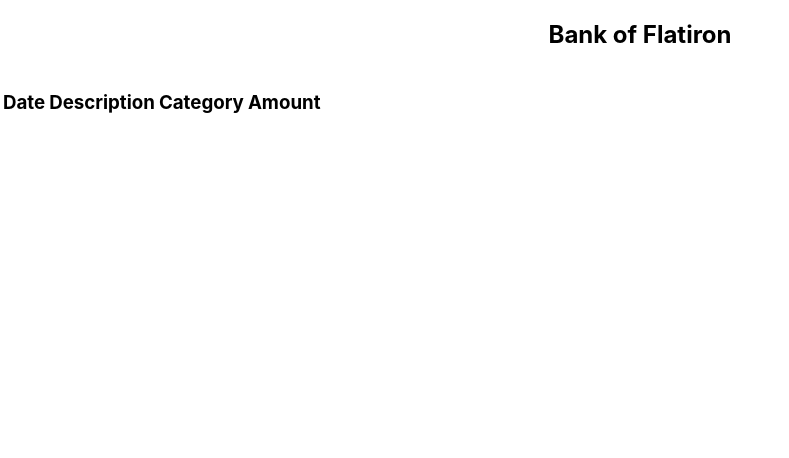
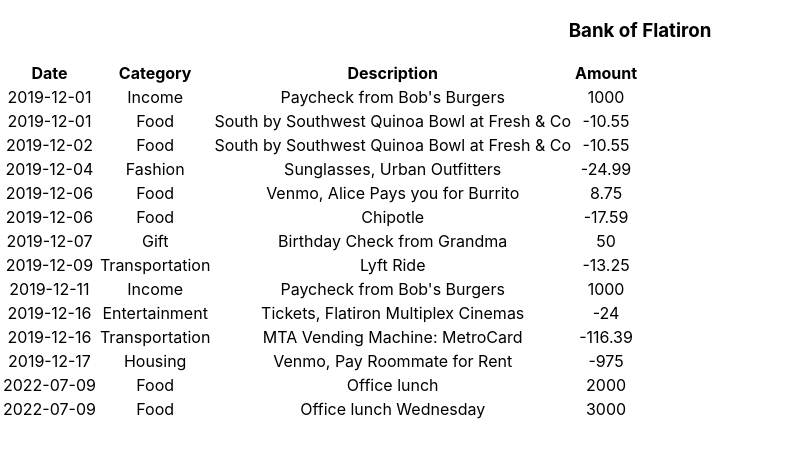
Before and after one commit to Komenpurity/Bank-of-Flatiron, a React (Create React App) app: page / in a window 1280 px wide. Shown: the top 458 px of the page, without its empty margins (0-789 px from the left). Built offline with nearby package versions, Linux system fonts and the light colour scheme; data requests are answered from the project's data file.

Commit message:
added table data on the table

```diff
--- a/package.json
+++ b/package.json
@@ -7,6 +7,8 @@
     "@testing-library/react": "^13.4.0",
     "@testing-library/user-event": "^13.5.0",
     "react": "^18.2.0",
+    "react-bootstrap": "^2.7.4",
+    "react-bootstrap-validation": "^0.1.11",
     "react-dom": "^18.2.0",
     "react-scripts": "5.0.1",
     "web-vitals": "^2.1.4"
--- a/src/components/Transaction.js
+++ b/src/components/Transaction.js
@@ -1,12 +1,36 @@
-import React from 'react'
+import React, { useEffect, useState }  from 'react'
 import TransactionList from './TransactionList'
+import Table from 'react-bootstrap/Table';
 
 export default function Transaction() {
+
+  const [transactions,setTransactions] = useState([])
+
+  useEffect( () => {
+    fetch("http://localhost:3000/transactions")
+    .then(response => response.json())
+    .then(data => setTransactions(data))
+  },[])
+
   return (
-    <div>
-        <h2>Bank of Flatiron</h2>
-
-        <TransactionList />
-    </div>
+    <>
+      <h3>Bank of Flatiron</h3>
+    <Table striped bordered hover responsive >
+      <thead>
+        <tr>
+            <th>Date</th>
+            <th>Category</th>
+            <th>Description</th>
+            <th>Amount</th>
+        </tr>
+        </thead>
+        <tbody>
+            {/* trs */}
+            {transactions.map((transaction,index)=>{
+                return <TransactionList index={index} date={transaction.date} category={transaction.category} description={transaction.description}  amount={transaction.amount} key={transaction.id} />
+            })}
+        </tbody>
+    </Table>
+</>
   )
 }
--- a/src/components/TransactionList.js
+++ b/src/components/TransactionList.js
@@ -1,29 +1,17 @@
 import React from 'react'
 
-export default function TransactionList() {
+export default function TransactionList({index, category,date,description,amount}) {
+
+  const isEven= index%2===0
+
   return (
-    <div>
-
-<table className="ui celled striped padded table">
-      <tbody>
-        <tr>
-          <th>
-            <h3 className="ui center aligned header">Date</h3>
-          </th>
-          <th>
-            <h3 className="ui center aligned header">Description</h3>
-          </th>
-          <th>
-            <h3 className="ui center aligned header">Category</h3>
-          </th>
-          <th>
-            <h3 className="ui center aligned header">Amount</h3>
-          </th>
+    <>
+      <tr className={isEven?"even":""}>
+            <td>{date}</td>
+            <td>{category}</td>
+            <td>{description}</td>
+            <td>{amount}</td>
         </tr>
-
-      </tbody>
-
-    </table>
-    </div>
+    </>
   )
 }
```
Also changed, not shown: 1 other file (tests, documents, lock files or other folders).
